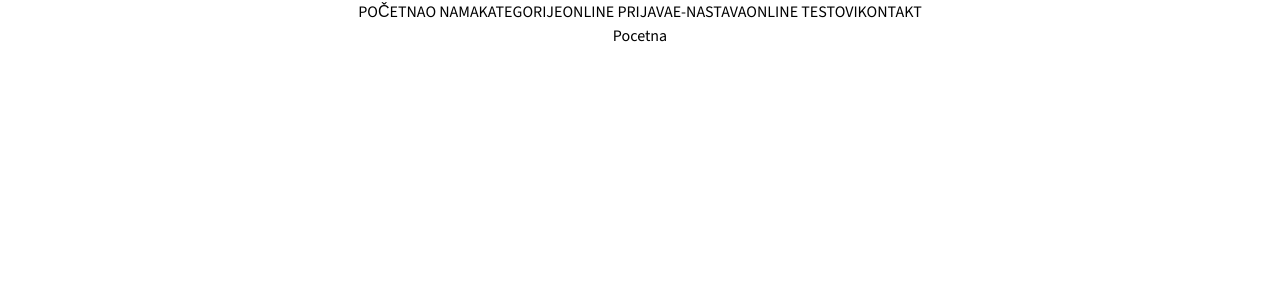
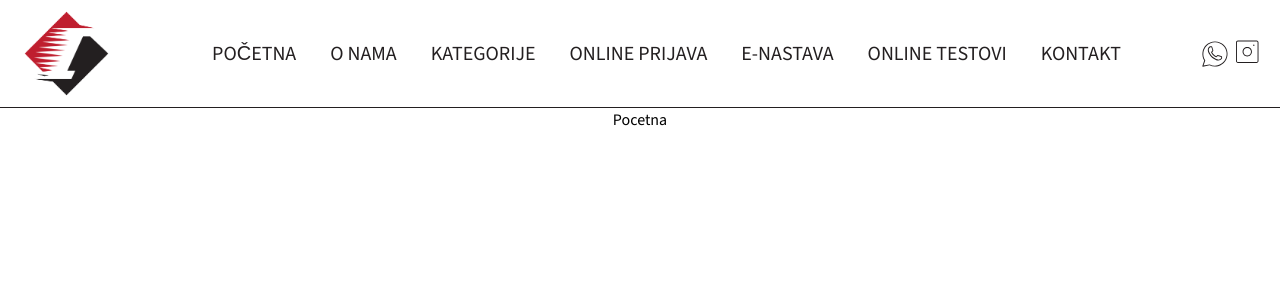
Before and after one commit to apalac13/AutoSkolaInstruktor, a Next.js app in the folder frontend/: page / in a window 1280 px wide. Shown: the top 300 px of the page. Built offline with nearby package versions, Linux system fonts and the light colour scheme.

Commit message:
navigation done

```diff
--- a/frontend/src/components/Navigacija.jsx
+++ b/frontend/src/components/Navigacija.jsx
@@ -1,4 +1,5 @@
 import Link from "next/link";
+import Image from "next/image";
 
 export default function Navigacija() {
   const navItems = [
@@ -12,12 +13,24 @@ export default function Navigacija() {
   ];
 
   return (
-    <div>
-      <nav className="">
+    <div className="flex items-center justify-between border-b-[1px] border-black-40">
+      <Image src="/asi_logo.png" alt="Logo" width={133} height={100} />
+      <nav className="flex items-center gap-[34px] text-xl text-black-40 ">
         {navItems.map((item) => (
-          <Link href={item.href}>{item.name}</Link>
+          <Link href={item.href} key={item.name}>
+            {item.name}
+          </Link>
         ))}
       </nav>
+      <div className="flex items-center pr-5 ">
+        <Image src="/whatsapp.svg" alt="Whatsapp icon" width={30} height={30} />
+        <Image
+          src="/instagram.svg"
+          alt="Instagram icon"
+          width={30}
+          height={30}
+        />
+      </div>
     </div>
   );
 }
--- a/frontend/tailwind.config.js
+++ b/frontend/tailwind.config.js
@@ -15,6 +15,25 @@ module.exports = {
       fontFamily: {
         sourceSans3: ["Source Sans 3", "sans-serif"],
       },
+      colors: {
+        black: {
+          40: "#231F20",
+        },
+        gray: {
+          50: "#969696",
+          51: "#181818",
+        },
+        white: {
+          60: "#FFFFFF",
+        },
+        red: {
+          70: "#BE1E2D",
+          71: "#DA291C",
+        },
+        green: {
+          80: "#0A5C36",
+        },
+      },
     },
   },
   plugins: [],
```
Also changed, not shown: frontend/public/instagram.svg (added), frontend/public/whatsapp.svg (added).
